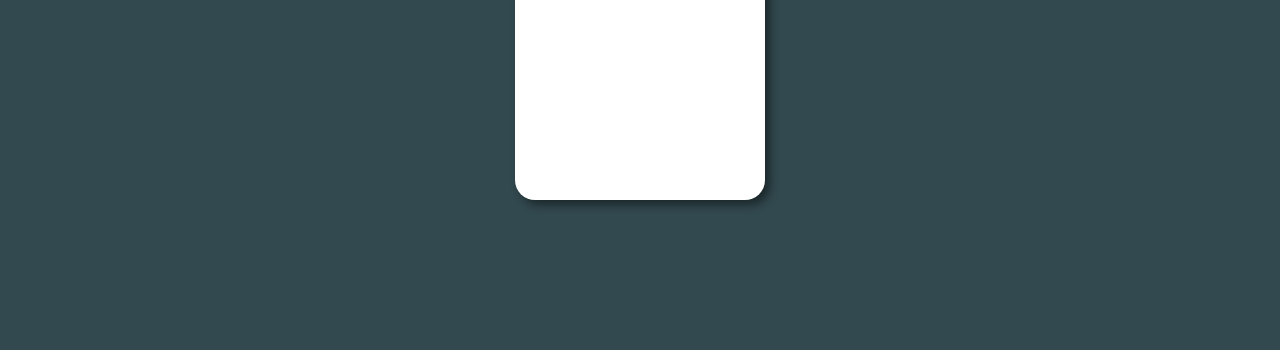
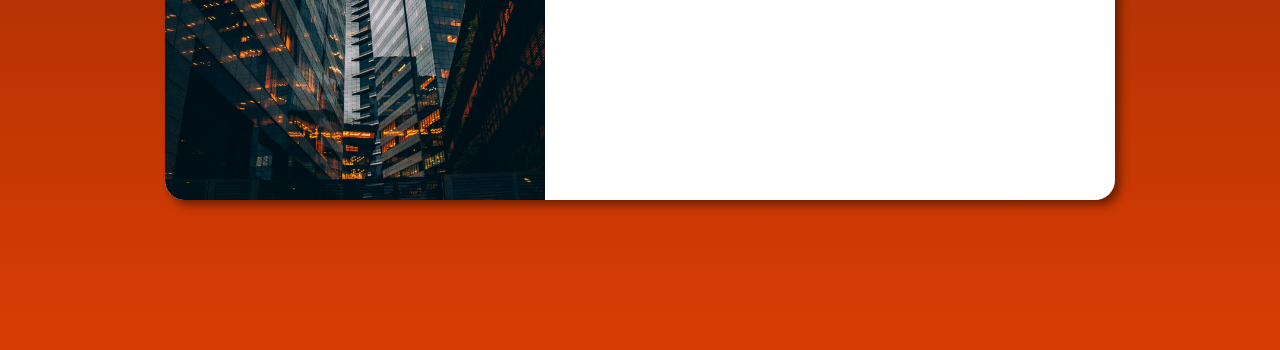
Before and after one commit to GabrielAluisio/Projeto-Login, a plain HTML site: page index.html in a window 1280 px wide. Shown: the part 450-800 px from the top of the page. Drawn offline with Linux system fonts and the light colour scheme.

Commit message:
Finalizei a Midia-Query

```diff
--- /dev/null
+++ b/estilos/midia-query.css
@@ -0,0 +1,63 @@
+@charset "UTF-8";
+
+:root {
+    --cor0: white;
+    --cor1: #B9B8BF;
+    --cor2: #687372;
+    --cor3: #D93D04;
+    --cor4: #8C2703;
+    --cor5: #011C40;
+    --cor6: #011F26;
+
+}
+
+/* midia-query para tablet */
+@media screen and (min-width: 768px) and (max-width: 992px) {
+    body {
+        background-image: linear-gradient(to top, var(--cor3), var(--cor4));
+    }
+
+    section#login {
+        width: 80vw;
+    }
+
+    section#login > div#imagem {
+        float: left;
+        width: 30%;
+        height: 100%;
+
+    }
+
+    section#login > div#formulario {
+        float: right;
+        width: 70%;
+        height: 100%;
+    }
+}
+/* midia-quey para telas grandes */
+@media screen and (min-width: 992px) {
+    body {
+        background-image: linear-gradient(to top, var(--cor3), var(--cor4));
+    }
+
+    section#login {
+        width: 950px;
+
+    }
+    section#login > div#imagem {
+        float: left;
+        width: 40%;
+        height: 100%;
+        background: url(../imagens/imagem-login.jpg) center top;
+        background-size: cover;
+
+
+
+    }
+    section#login > div#formulario {
+        float: right;
+        width: 60%;
+
+    }
+
+}
--- a/estilos/style.css
+++ b/estilos/style.css
@@ -2,11 +2,12 @@
 
 :root {
     --cor0: white;
-    --cor1: #BAD0D9;
-    --cor2: #8B8C8B;
-    --cor3: #012840;
-    --cor4: #011826;
-    --cor5: #03090D;
+    --cor1: #B9B8BF;
+    --cor2: #687372;
+    --cor3: #D93D04;
+    --cor4: #8C2703;
+    --cor5: #011C40;
+    --cor6: #011F26;
 
 }
 
@@ -18,7 +19,7 @@
 }
 
 body, html {
-    background-color: #32494F;
+    background-color: var(--cor4);
     height: 100vh;
     width: 100vw;
 }
@@ -28,6 +29,7 @@ main {
     justify-content: center;
     align-items: center;
     height: 100vh;
+
 }
 
 section#login {
@@ -37,12 +39,16 @@ section#login {
     border-radius: 20px;
     overflow: hidden;
     box-shadow: 5px 5px 10px #00000077;
+
+    transition: width 0.3s, height 0.3s;
+    transition-timing-function: ease;
 }
 
 section#login > div#imagem {
     height: 200px;
     background: url(../imagens/Imagem-login.jpg) center bottom no-repeat;
     background-size: cover;
+
 }
 
 section#login > div#formulario {
--- a/index.html
+++ b/index.html
@@ -5,6 +5,7 @@
     <meta name="viewport" content="width=device-width, initial-scale=1.0">
     <title>Login</title>
     <link rel="stylesheet" href="estilos/style.css">
+    <link rel="stylesheet" href="estilos/midia-query.css">
 </head>
 <body>
     <main>
```
